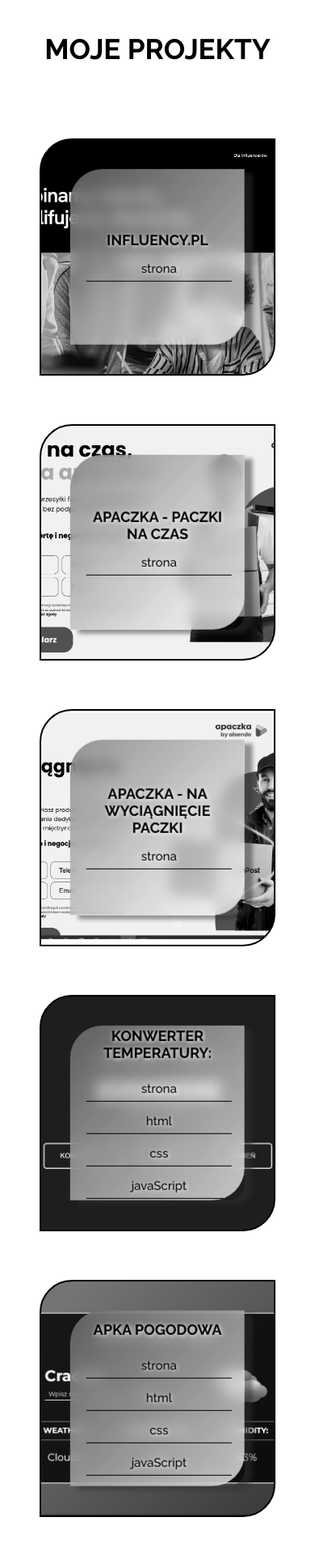
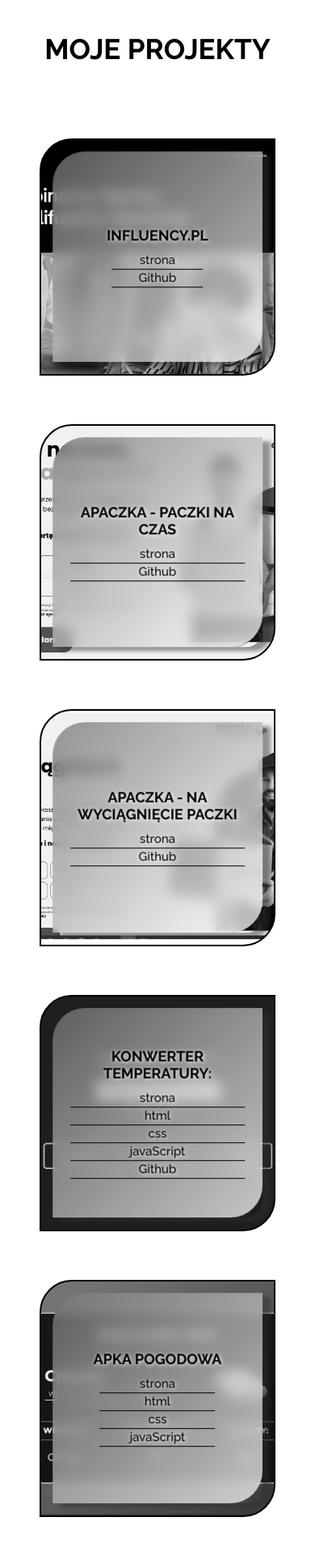
Before and after one commit to Norfeusz/Portfolio-NorfeoneDesign, a PHP site: page /projekty.html in a window 390 px wide. Shown: the part 300-2232 px from the top of the page at 81% size. Run offline with PHP 8.4, Linux system fonts and the light colour scheme; some libraries are stand-ins or nearby versions.

Commit message:
update css i projekty

```diff
--- a/css/style.css
+++ b/css/style.css
@@ -214,7 +214,7 @@ th {
 	grid-template-columns: repeat(1, 1fr);
 }
 
-@media (min-width: 600px) {
+@media (min-width: 769px) {
 	.project-box {
 		grid-template-columns: repeat(2, 1fr);
 
@@ -265,8 +265,10 @@ th {
 	box-shadow: 10px 5px 5px rgba(22, 48, 127, 0.5);
 	border-top-left-radius: 40px;
 	border-bottom-right-radius: 40px;
-	width: 75%;
-	height: 75%;
+	width: 90%;
+	height: 90%;
+	max-width: 100%;
+	max-height: 100%;
 	margin: auto;
 	display: flex;
 	align-items: center;
@@ -280,21 +282,24 @@ th {
 	height: 100%;
 	backdrop-filter: blur(8px);
 	background: linear-gradient(315deg, rgba(255, 255, 255, 0.75), rgba(9, 136, 247, 0.75));
-	padding: 20px;
+	padding: 10px;
 	border-top-left-radius: 40px;
 	border-bottom-right-radius: 40px;
-	overflow: hidden;
 	display: flex;
 	flex-direction: column;
 	justify-content: center;
+	align-items: center;
+	text-align: center;
+	box-sizing: border-box;
+	overflow: hidden;
 }
 
 .project-h3 {
 	text-transform: uppercase;
 	text-shadow: 1px 1px 5px #ffffff;
 	margin-bottom: 10px;
+	font-size: clamp(1rem, 2.5vw, 1.5rem); /* <- elastyczny rozmiar */
 }
-
 .project-txt ul {
 	list-style: none;
 	padding: 0;
@@ -303,14 +308,19 @@ th {
 
 .project-txt li {
 	margin: 0 auto;
-	width: 180px;
-	line-height: 30px;
+	width: auto;
+	max-width: 90%;
+	line-height: 1.4;
+	font-size: clamp(0.85rem, 2vw, 1rem); /* <- elastyczny rozmiar */
+	word-wrap: break-word;
 }
 
 .project-txt a {
 	text-decoration: none;
 	color: black;
 	text-shadow: 1px 1px 5px #ffffff;
+	word-break: break-word;
+	font-size: inherit;
 }
 
 .sites {
--- a/projekty.html
+++ b/projekty.html
@@ -31,11 +31,20 @@
                                 <div class="project-txt">
                                     <h3 class="project-h3">influency.pl</h3>
                                     <ul>
-                                        <a href="https://development.cubegroup.pl/influency/" target="_blank">
-                                            <li class="animation"><span class="sites website ">>strona</span><span
+
+                                        <li class="animation"><a href="https://development.cubegroup.pl/influency/"
+                                                target="_blank"><span class="sites website ">strona</span></a><span
                                                 class="link-border"></span>
+
                                         </li>
-                                        </a>
+
+
+                                        <li class="animation"><span class="sites "> <a
+                                                    href="https://github.com/Norfeusz/influency.pl"
+                                                    target="_blank">Github</span></a><span class="link-border"></span>
+
+                                        </li>
+
 
                                     </ul>
                                 </div>
@@ -50,11 +59,18 @@
                                 <div class="project-txt">
                                     <h3 class="project-h3">Apaczka - paczki na czas</h3>
                                     <ul>
-                                        <a href="https://www.apaczka.pl/paczki-na-czas/" target="_blank">
-                                            <li class="animation"><span class="sites website ">strona</span><span
+
+                                        <li class="animation"><a href="https://www.apaczka.pl/paczki-na-czas/"
+                                                target="_blank"><span class="sites website ">strona</span> </a><span
                                                 class="link-border"></span>
                                         </li>
-                                        </a>
+
+
+                                        <li class="animation"> <a href="https://github.com/Norfeusz/apaczka-kraj"
+                                                target="_blank"><span class="sites ">Github</span></a><span
+                                                class="link-border"></span>
+                                        </li>
+
 
                                     </ul>
                                 </div>
@@ -70,11 +86,18 @@
                                 <div class="project-txt">
                                     <h3 class="project-h3">Apaczka - na wyciągnięcie paczki</h3>
                                     <ul>
-                                        <a href="https://www.apaczka.pl/na-wyciagniecie-paczki/" target="_blank">
-                                            <li class="animation"><span class="sites website ">strona</span><span
+
+                                        <li class="animation"><a href="https://www.apaczka.pl/na-wyciagniecie-paczki/"
+                                                target="_blank"><span class="sites website ">strona</span></a>
+                                            <spa class="link-border"></spa>
+                                        </li>
+
+
+                                        <li class="animation"> <a href="https://github.com/Norfeusz/apaczka-europa"
+                                                target="_blank"><span class="sites ">Github</span> </a><span
                                                 class="link-border"></span>
                                         </li>
-                                        </a>
+
 
                                     </ul>
                                 </div>
@@ -102,6 +125,12 @@
                                                 target="_blank">css</a><span class="link-border"></span></li>
                                         <li class="animation"><a href="../projekty/Konwerter temperatury/SCRIPT.JS"
                                                 target="_blank">javaScript</a><span class="link-border"></span></li>
+
+                                        <li class="animation"> <a
+                                                href="https://github.com/Norfeusz/Temperature-converter"
+                                                target="_blank"><span class="sites ">Github</span> </a><span
+                                                class="link-border"></span>
+                                        </li>
                                     </ul>
                                 </div>
                             </div>
```
Also changed, not shown: projekty/Konwerter temperatury/en/index.txt (deleted, +0 -11 lines), projekty/Konwerter temperatury/pl/index.html (deleted, +0 -22 lines), projekty/Konwerter temperatury/pl/index.txt (deleted, +0 -11 lines). Lines whose indentation alone changed are shown as unchanged.
